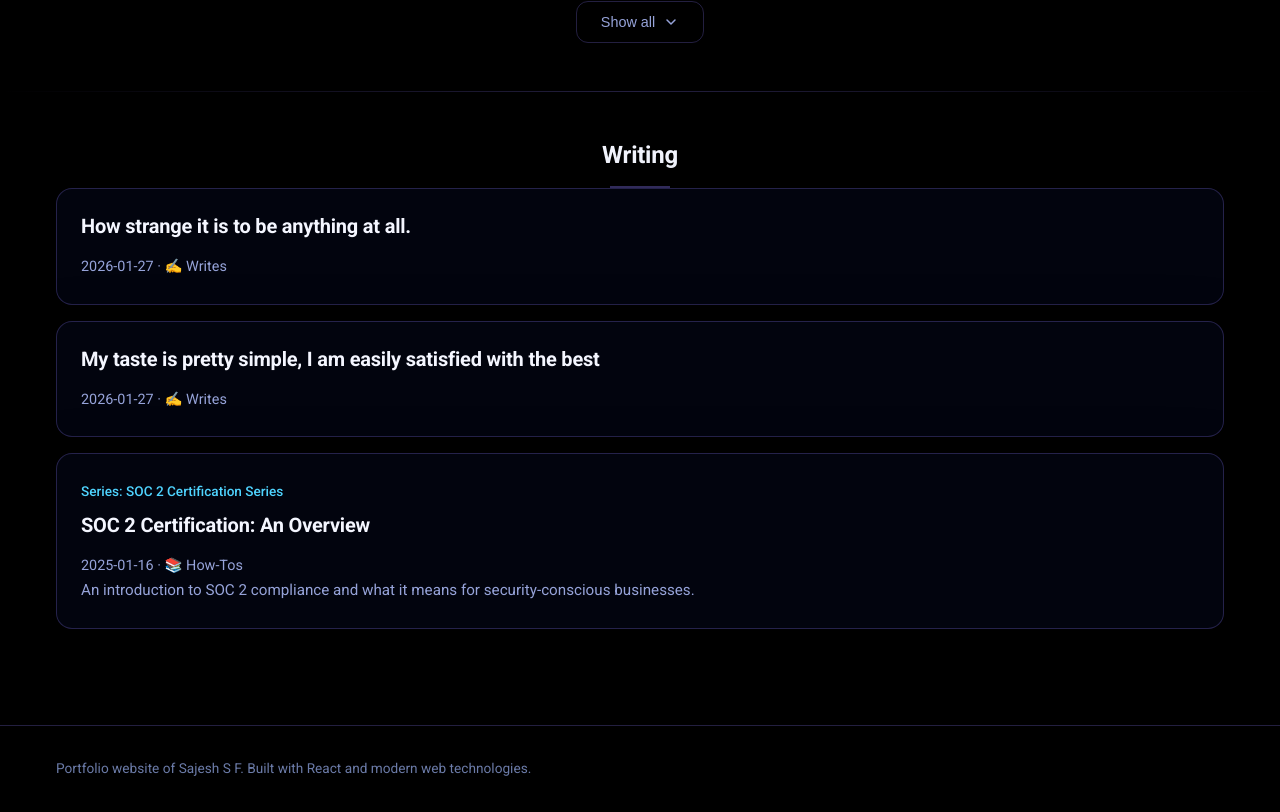
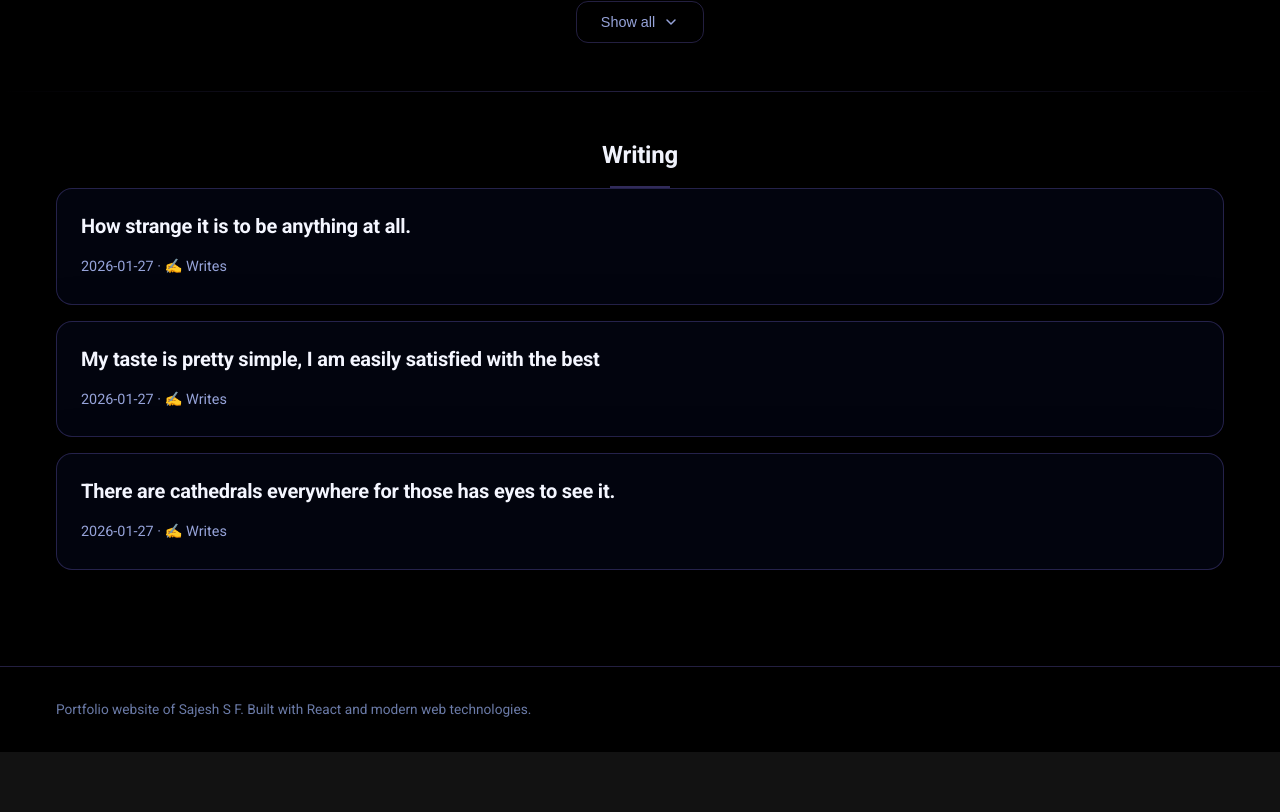
Before and after one commit to sajeshsf/sajeshsf.github.io, a React (Vite) app: page / in a window 1280 px wide. Shown: the part 2310-3122 px from the top of the page. After the commit the page ends 3062 px from the top, so only its background shows below. Built offline with nearby package versions, Linux system fonts and the light colour scheme.

Commit message:
Add cathedrals quote post
Co-authored-by: sf.sajesh <sf.sajesh@gmail.com>

```diff
--- /dev/null
+++ b/src/data/blog/there-are-cathedrals-everywhere-for-those-has-eyes-to-see-it.js
@@ -0,0 +1,7 @@
+export default {
+  id: 'there-are-cathedrals-everywhere-for-those-has-eyes-to-see-it',
+  title: 'There are cathedrals everywhere for those has eyes to see it.',
+  category: 'writes',
+  date: '2026-01-27',
+  content: `<p>There are cathedrals everywhere for those has eyes to see it.</p>`,
+}
--- a/src/data/writing.js
+++ b/src/data/writing.js
@@ -30,12 +30,14 @@ export const writingCategories = {
 // Import individual blog posts
 import howStrangeItIsToBeAnythingAtAll from './blog/how-strange-it-is-to-be-anything-at-all.js'
 import myTasteIsPrettySimpleIAmEasilySatisfiedWithTheBest from './blog/my-taste-is-pretty-simple-i-am-easily-satisfied-with-the-best.js'
+import thereAreCathedralsEverywhereForThoseHasEyesToSeeIt from './blog/there-are-cathedrals-everywhere-for-those-has-eyes-to-see-it.js'
 import soc2Overview from './blog/soc2-overview.js'
 
 // All writing posts - add new posts here by importing and adding to the array
 export const writing = [
   howStrangeItIsToBeAnythingAtAll,
   myTasteIsPrettySimpleIAmEasilySatisfiedWithTheBest,
+  thereAreCathedralsEverywhereForThoseHasEyesToSeeIt,
   soc2Overview,
   // Add more blog posts here as you create them
 ]
```
